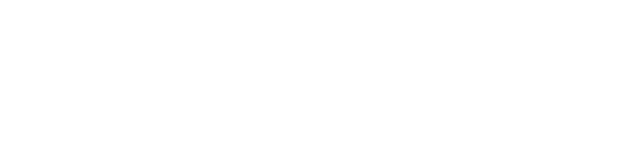
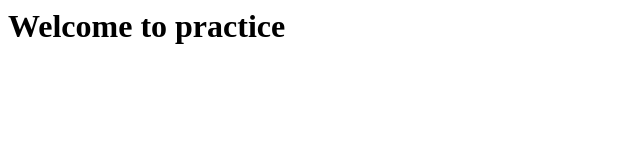
Before and after one commit to keamarg/e28_old, a plain HTML site: page practice/index.html in a window 1280 px wide. Shown: the whole page, without its empty margins (0-640 px from the left). Drawn offline with Linux system fonts and the light colour scheme.

Commit message:
Fixed faulty <h1>

```diff
--- a/practice/index.html
+++ b/practice/index.html
@@ -1 +1 @@
-<Welcome to practice</h1>
+<h1>Welcome to practice</h1>
```
